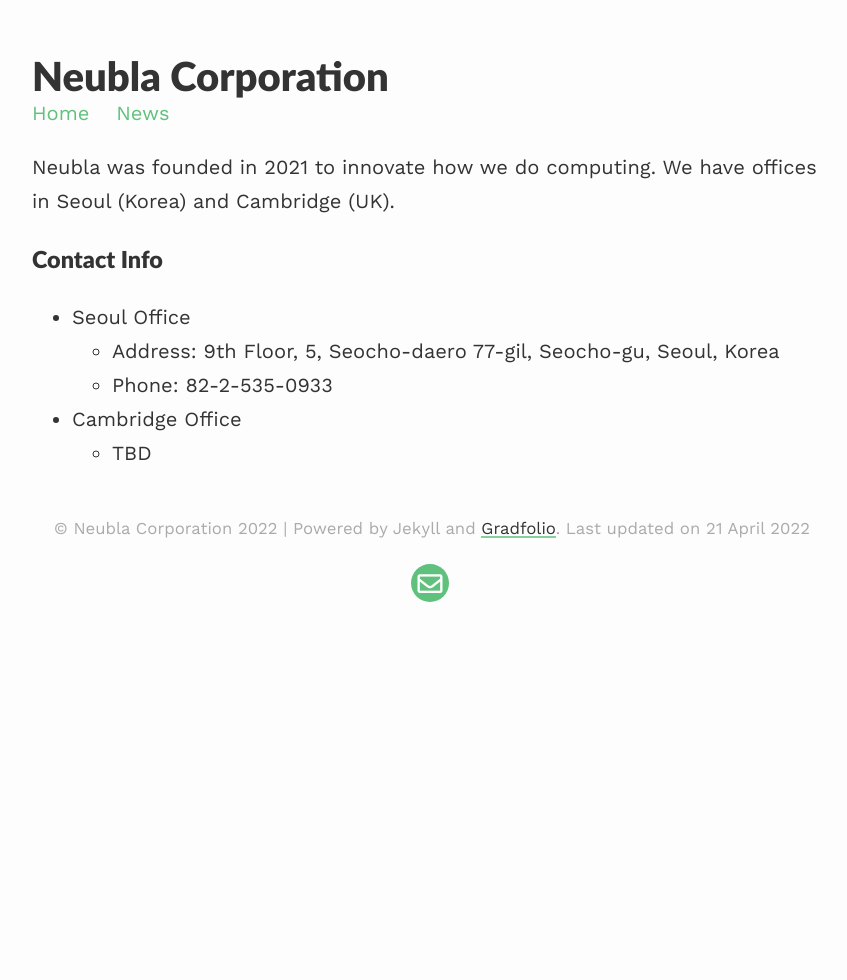
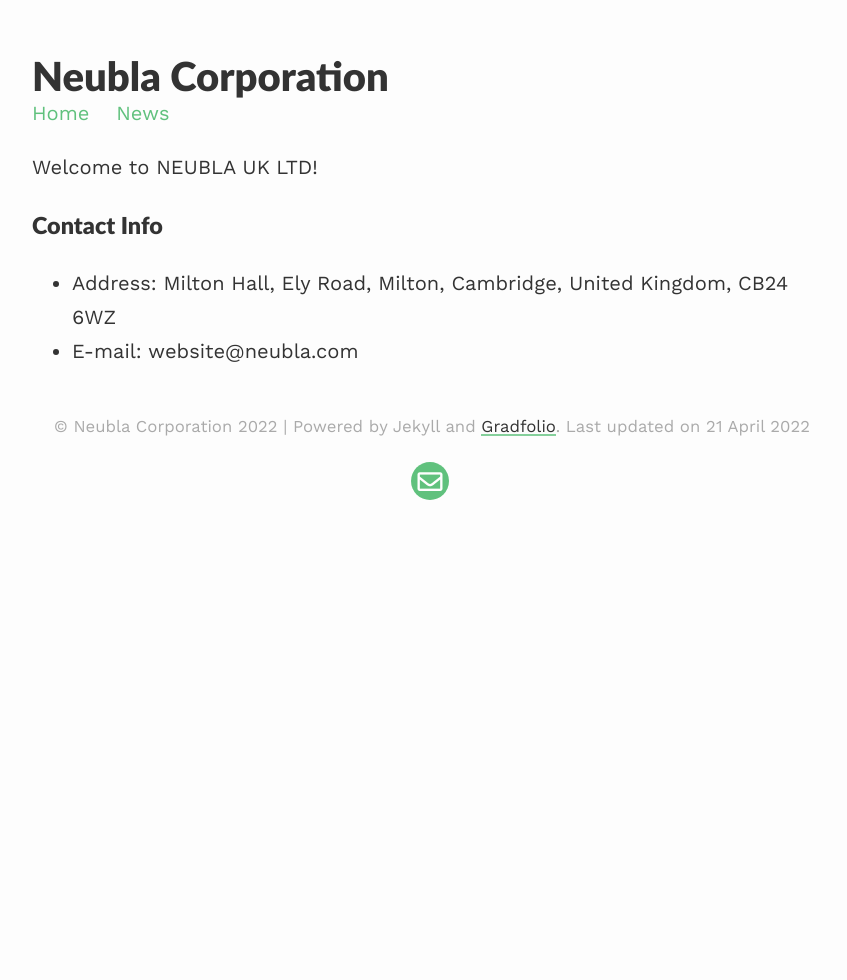
Before and after one commit to NeublaCorp/neublacorp.github.io, a Jekyll site: the page built from index.md, in a window 1280 px wide. Shown: the whole page, without its empty margins (208-1055 px from the left). Built offline with Jekyll 4.4.1, drawn with Linux system fonts in a browser that asks for light colours; nearby versions of some CDN libraries.

Commit message:
Update index.md

```diff
--- a/index.md
+++ b/index.md
@@ -6,17 +6,9 @@
 published: true
 ---
 
-Neubla was founded in 2021 to innovate how we do computing. We have offices in Seoul (Korea) and Cambridge (UK).
+Welcome to NEUBLA UK LTD!
 
 ### Contact Info
 
-* Seoul Office
-  * Address: 9th Floor, 5, Seocho-daero 77-gil, Seocho-gu, Seoul, Korea
-  * Phone: 82-2-535-0933
-* Cambridge Office
-  * TBD
-
-<!--
-#We can't disclose much
-#information other than that as we are still in a stealth mode.
--->
+* Address: Milton Hall, Ely Road, Milton, Cambridge, United Kingdom, CB24 6WZ
+* E-mail: website@neubla.com
```
